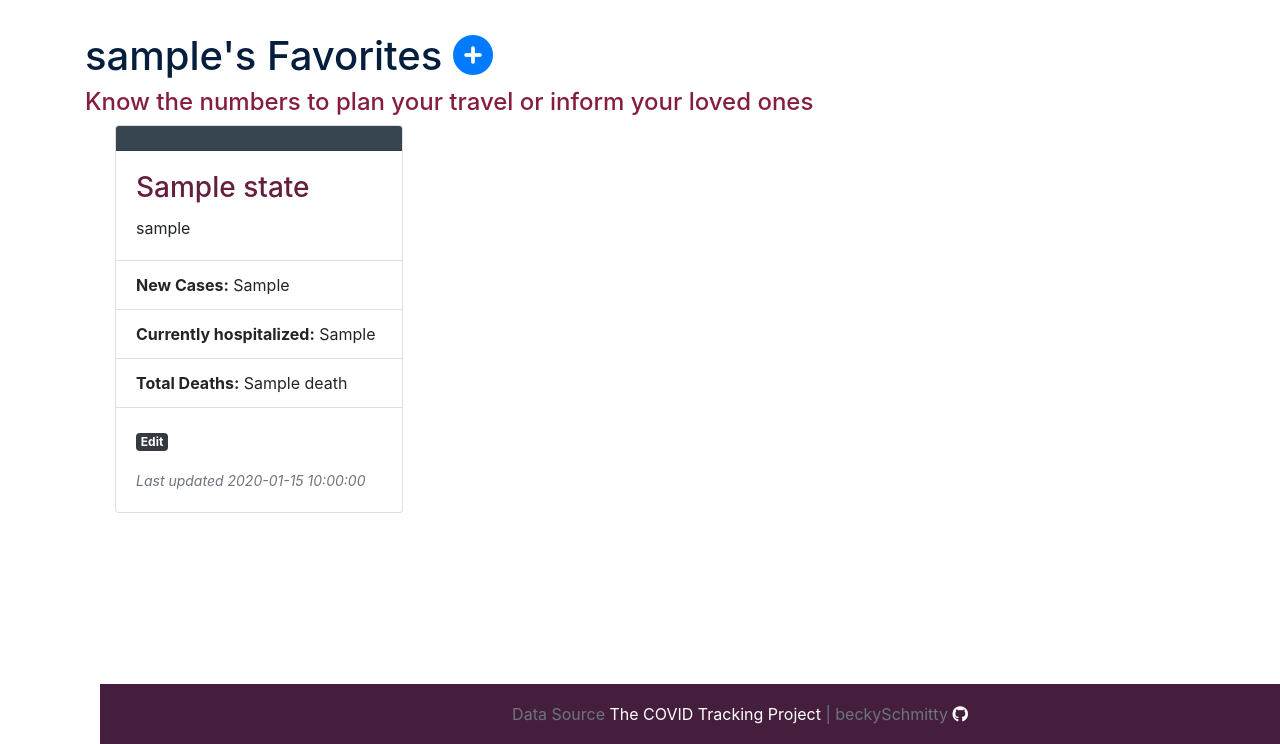
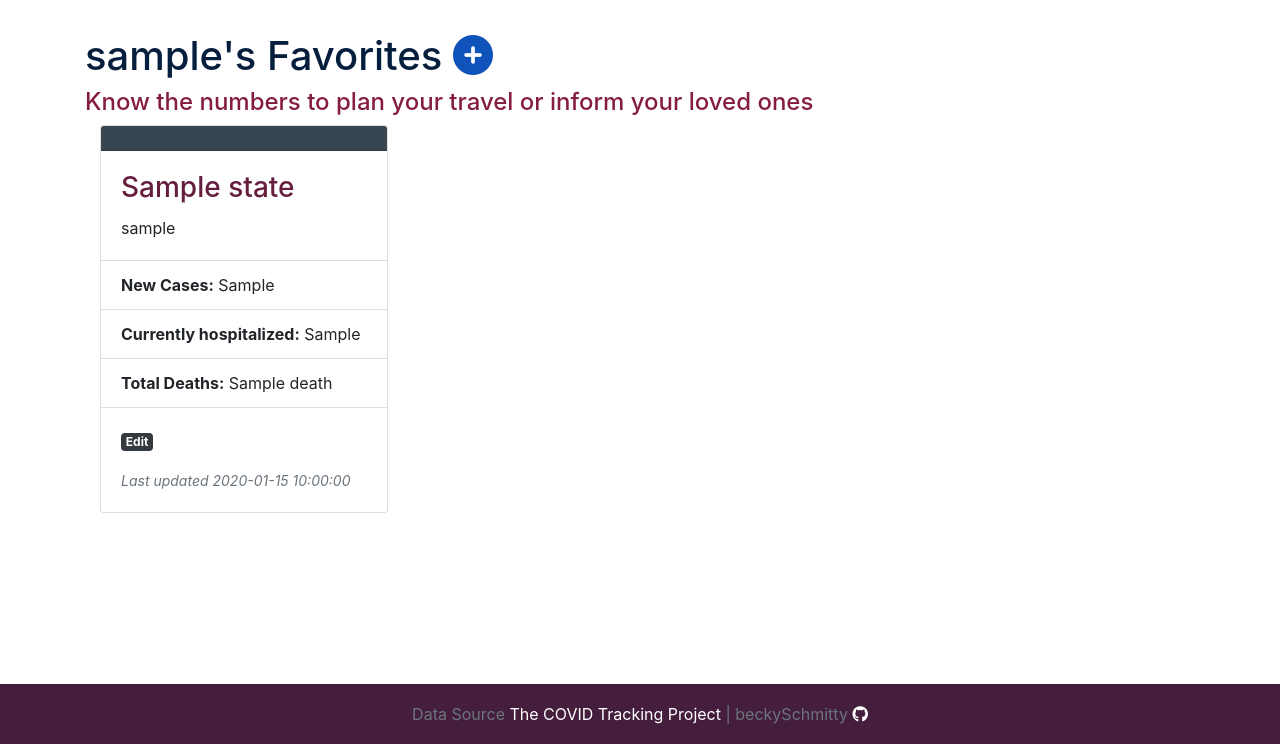
Before and after one commit to beckySchmitty/capstone_one, a Flask app: template templates/favorite/dashboard.html in a window 1280 px wide; the page is wider, and only the part inside the window is pictured. Shown: the part 56-800 px from the top of that part. Run offline with Flask 2, Linux system fonts and the light colour scheme; tables that the repository leaves empty hold one stand-in row (values such as "Sample post"); the template is opened without the code that fills it: values that come from a table or form of the project are taken from there, most other values are stand-ins (such as "Sample title", 1, 10 or a date in 2020); some libraries are stand-ins or nearby versions.

Commit message:
fixed footer issue and fav dashboard div issue

```diff
--- a/static/app.css
+++ b/static/app.css
@@ -164,6 +164,12 @@ table th {
     color: white;
 }
 
+/* ************************************** Favorites */
+
+#fav-plus {
+    color: #0f52ba;
+}
+
 
 
 /* ************************************** Footer */
--- a/templates/favorite/dashboard.html
+++ b/templates/favorite/dashboard.html
@@ -2,13 +2,14 @@
 {% block title %} Favs Dashboard {% endblock %}
 {% block content %}
 
+
 {% if favorites_state_data %}
 <div class="container">
   <div class="row">
-        <h1>{{user.username}}'s Favorites <a href="/favorite/add"><i class="fas fa-plus-circle"></i></a></h1>
+    <h1>{{user.username}}'s Favorites <a href="/favorite/add"><i  id="fav-plus" class="fas fa-plus-circle"></i></a></h1>
     <h4>Know the numbers to plan your travel or inform your loved ones</h4>
   </div>
-
+  <div class="row">
     {% for state in favorites_state_data %}
     <div class="col">
     <div class="card" style="width: 18rem;">
@@ -28,6 +29,7 @@
         <p class="card-text mt-3"><small class="text-muted"><em>Last updated {{state.date}}</em></small></p>
         </div>
     </div>
+    </div>
     {% endfor %}
 
 
@@ -39,9 +41,10 @@
         <a class="btn btn-custom-1 btn-lg btn-outline btn-block" href="/favorite/add">Add Favorite(s)</a>
 
     </div>
-        <div class="col-sm-4"></div>
   </div>
 {% endif %}
+  </div>
+</div>
 
 
 {% endblock %}
```
Lines whose indentation alone changed are shown as unchanged.
